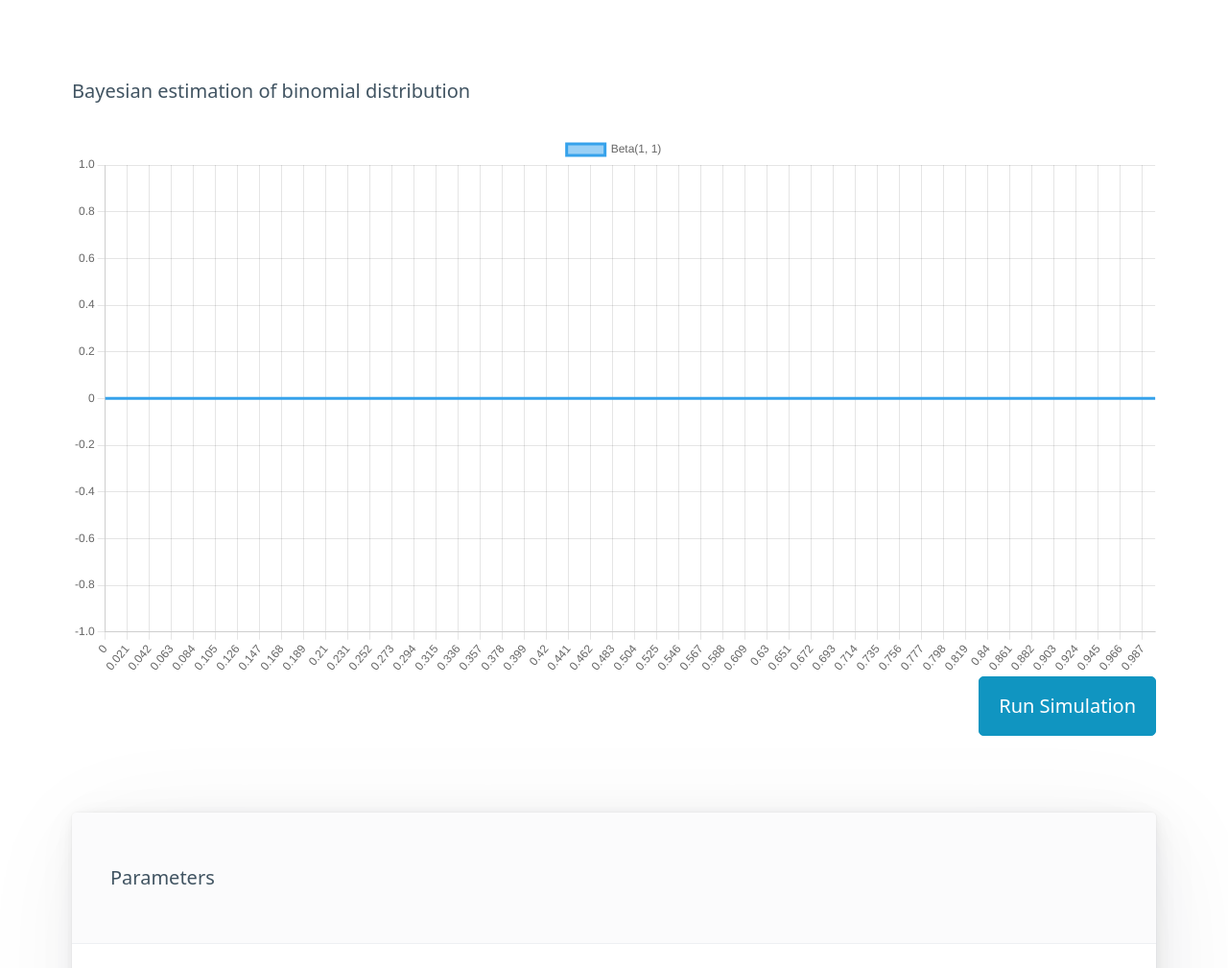
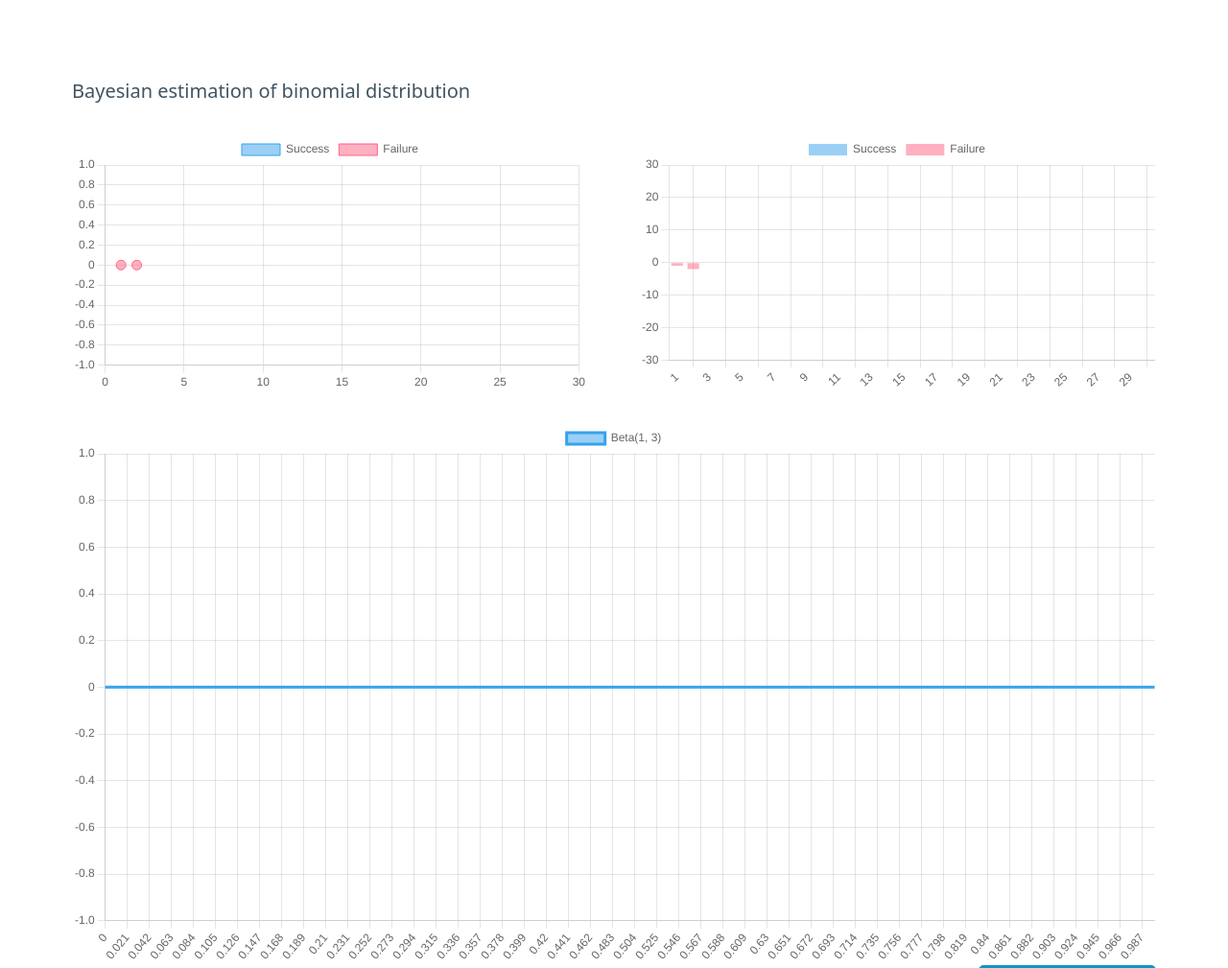
Before and after one commit to FujiHaruka/bayesian-estimation-of-binomial-distribution, a website built with Parcel: page src/index.html in a window 1280 px wide. Shown: the top 1009 px of the page at 96% size. Built offline with nearby package versions, Linux system fonts and the light colour scheme; what jstat would draw is missing.

Commit message:
Add charts to show trial results

```diff
--- /dev/null
+++ b/src/arrays.ts
@@ -0,0 +1,11 @@
+export function seq({
+  start = 0,
+  size,
+  step = 1,
+}: {
+  start?: number;
+  size: number;
+  step?: number;
+}): number[] {
+  return Array.from({ length: size }, (_, i) => start + i * step);
+}
--- a/src/entrypoint.ts
+++ b/src/entrypoint.ts
@@ -1,9 +1,14 @@
 import { Chart } from "chart.js/auto";
 import jStat from "jstat";
+import { seq } from "./arrays";
+import { setIntervalUntilN } from "./setIntervalUntilN";
 
 const DATA_SIZE = 1000;
 
-function generateData(alpha: number, beta: number): { x: number; y: number }[] {
+function generateBetaDistributionData(
+  alpha: number,
+  beta: number,
+): { x: number; y: number }[] {
   const data = Array.from({ length: DATA_SIZE }).map((_, i) => {
     const x = i / DATA_SIZE;
     return { x, y: jStat.beta.pdf(x, alpha, beta) };
@@ -18,23 +23,39 @@ function generateSample(probability: number): SampleResult {
 }
 
 window.addEventListener("DOMContentLoaded", () => {
-  const [chartCanvas, runButton, trueProbabilityInput, trialsInput] = [
-    "#chart",
+  const [
+    trialDotChartCanvas,
+    trialBarChartCanvas,
+    betaChartCanvas,
+    runButton,
+    trueProbabilityInput,
+    trialsInput,
+  ] = [
+    "#trial-dot-chart",
+    "#traial-bar-chart",
+    "#beta-chart",
     "#run-simulation",
     "#true-probability",
     "#trials",
   ].map((selector) => document.querySelector(selector));
 
-  if (!chartCanvas || !runButton || !trueProbabilityInput || !trialsInput) {
+  if (
+    !trialDotChartCanvas || !trialBarChartCanvas || !betaChartCanvas ||
+    !runButton || !trueProbabilityInput || !trialsInput
+  ) {
     throw new Error("Expected elements not found");
   }
 
+  const TRIALS = 30;
+
   let trials = 0;
+  let successes = 0;
+  let failures = 0;
   let alpha = 1;
   let beta = 1;
 
-  const data = generateData(alpha, beta);
-  const chart = new Chart(chartCanvas as HTMLCanvasElement, {
+  const data = generateBetaDistributionData(alpha, beta);
+  const betaChart = new Chart(betaChartCanvas as HTMLCanvasElement, {
     type: "line",
     data: {
       labels: data.map((row) => row.x),
@@ -50,22 +71,126 @@ window.addEventListener("DOMContentLoaded", () => {
     },
   });
 
-  (runButton as HTMLButtonElement).addEventListener("click", () => {
+  const trialDotChart = new Chart(trialDotChartCanvas as HTMLCanvasElement, {
+    type: "scatter",
+    data: {
+      labels: [],
+      datasets: [
+        {
+          label: "Success",
+          data: [] as { x: number; y: number }[],
+        },
+        {
+          label: "Failure",
+          data: [] as { x: number; y: number }[],
+        },
+      ],
+    },
+    options: {
+      elements: {
+        point: {
+          radius: 5,
+        },
+      },
+      scales: {
+        x: {
+          suggestedMax: TRIALS,
+          suggestedMin: 0,
+        },
+      },
+      animation: false,
+    },
+  });
+
+  const trialBarChart = new Chart(trialBarChartCanvas as HTMLCanvasElement, {
+    type: "bar",
+    data: {
+      labels: seq({ start: 1, size: TRIALS }),
+      datasets: [
+        {
+          label: "Success",
+          data: [] as number[],
+        },
+        {
+          label: "Failure",
+          data: [] as number[],
+        },
+      ],
+    },
+    options: {
+      scales: {
+        x: {
+          stacked: true,
+        },
+        y: {
+          suggestedMax: TRIALS,
+          suggestedMin: -1 * TRIALS,
+          stacked: true,
+        },
+      },
+    },
+  });
+
+  (runButton as HTMLButtonElement).addEventListener("click", (ev) => {
+    ev.preventDefault();
+
     const probability = (trueProbabilityInput as HTMLInputElement)
       .valueAsNumber;
     // const TRIALS = (trialsInput as HTMLInputElement).valueAsNumber
 
     const sample = generateSample(probability);
 
-    // trials += 1
-    console.log({ trials, probability, sample });
+    trials += 1;
+    switch (sample) {
+      case "success": {
+        successes += 1;
+        alpha += 1;
+      }
+      case "failure": {
+        failures += 1;
+        beta += 1;
+      }
+    }
 
-    alpha = sample === "success" ? alpha + 1 : alpha;
-    beta = sample === "failure" ? beta + 1 : beta;
+    console.log({ trials, probability, sample, successes, failures });
 
-    chart.data.datasets[0].label = `Beta(${alpha}, ${beta})`;
-    chart.data.datasets[0].data = generateData(alpha, beta).map(({ y }) => y);
+    // Update beta chart
+    betaChart.data.datasets[0].label = `Beta(${alpha}, ${beta})`;
+    betaChart.data.datasets[0].data = generateBetaDistributionData(alpha, beta)
+      .map(({ y }) => y);
 
-    chart.update();
+    betaChart.update();
+
+    // Update trial bar chart
+    // success
+    trialBarChart.data.datasets[0].data.push(successes);
+    // failure
+    trialBarChart.data.datasets[1].data.push(-1 * failures);
+    trialBarChart.update();
+
+    // Update trial dot chart
+    switch (sample) {
+      case "success": {
+        trialDotChart.data.datasets[0].data.push({
+          x: trials,
+          y: 0,
+        });
+      }
+      case "failure": {
+        trialDotChart.data.datasets[1].data.push({
+          x: trials,
+          y: 0,
+        });
+      }
+    }
+    trialDotChart.update();
   });
+
+  setIntervalUntilN(
+    () => {
+      (runButton as HTMLButtonElement).click();
+    },
+    2000,
+    TRIALS,
+  );
 });
--- a/src/index.html
+++ b/src/index.html
@@ -15,7 +15,18 @@
     <main class="container">
       <p>Bayesian estimation of binomial distribution</p>
 
-      <div style="width: 100%"><canvas id="chart"></canvas></div>
+      <div style="width: 100%; margin-bottom: 32px;" class="grid">
+        <div style="padding-right: 16px">
+          <canvas id="trial-dot-chart"></canvas>
+        </div>
+        <div style="padding-left: 16px">
+          <canvas id="traial-bar-chart"></canvas>
+        </div>
+      </div>
+
+      <div style="width: 100%">
+        <canvas id="beta-chart"></canvas>
+      </div>
 
       <footer style="text-align: right">
         <a href="#" role="button" id="run-simulation">Run Simulation</a>
--- /dev/null
+++ b/src/setIntervalUntilN.ts
@@ -0,0 +1,14 @@
+export function setIntervalUntilN(
+  callback: () => void,
+  interval: number,
+  n: number,
+): void {
+  let count = 0;
+  const intervalId = setInterval(() => {
+    callback();
+    count++;
+    if (count >= n) {
+      clearInterval(intervalId);
+    }
+  }, interval);
+}
```
